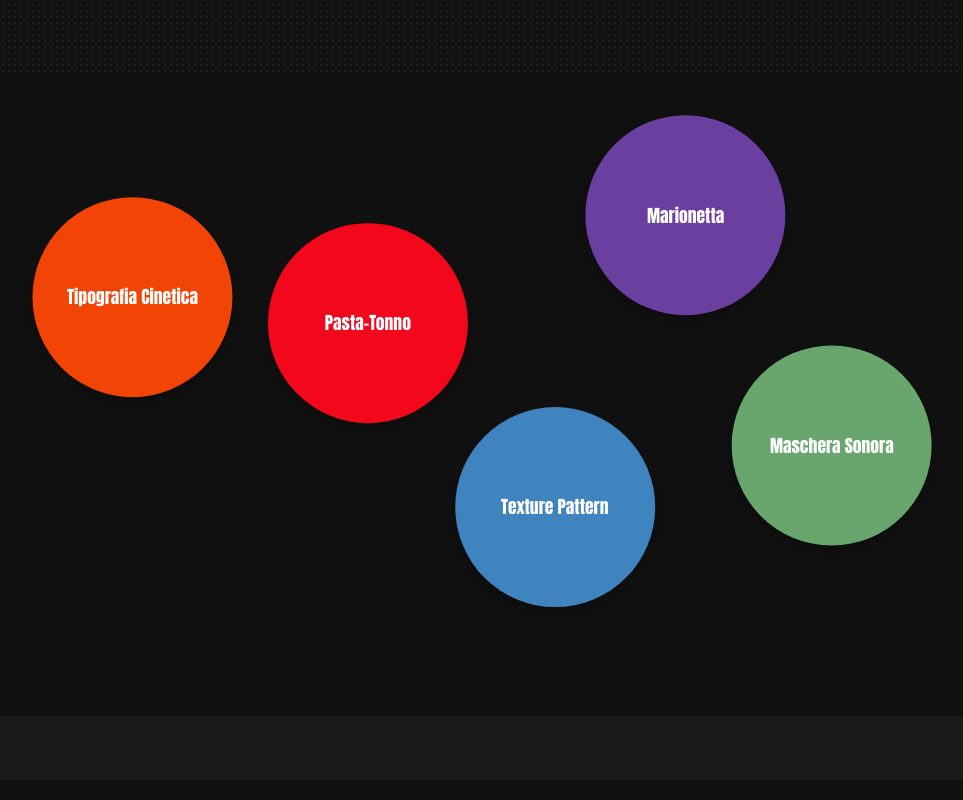
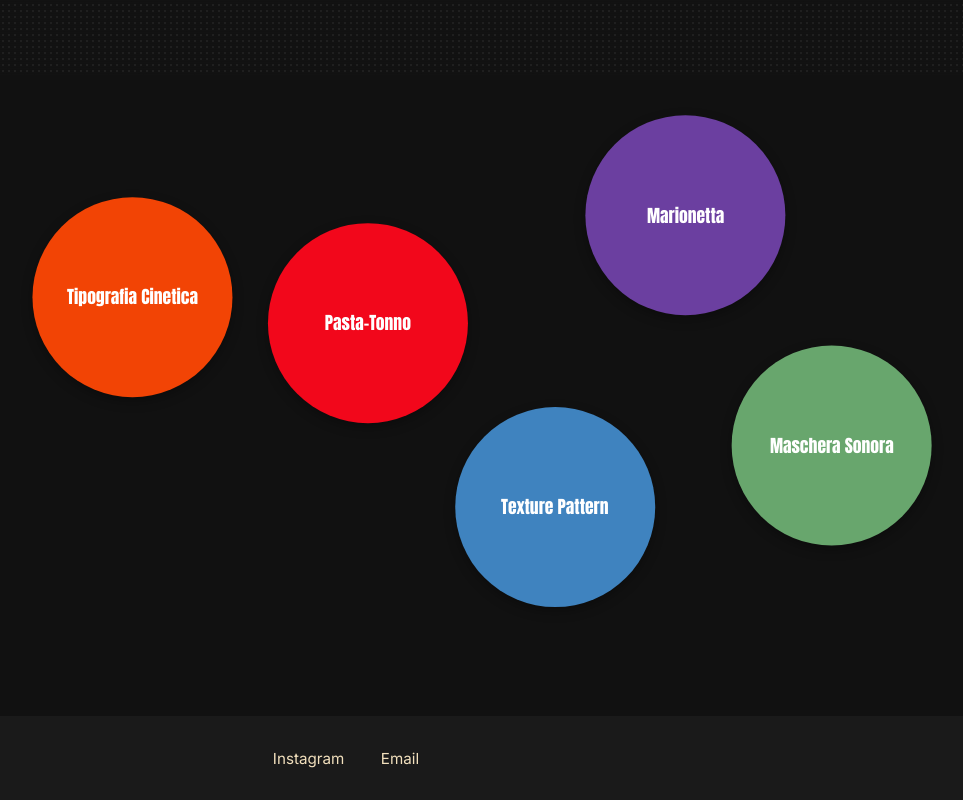
Before and after one commit to mpaolino-design/SitoRettangolo, a plain HTML site: page index.html in a window 1280 px wide. Shown: the part 724-1524 px from the top of the page, without its empty margins (294-1257 px from the left). Drawn offline with Linux system fonts and the light colour scheme; animation ran at ten frames a second.

Commit message:
Add footer with Instagram and Email links

```diff
--- a/index.html
+++ b/index.html
@@ -34,6 +34,8 @@
 
   <footer>
     <div class="container">
+      <a href="https://www.instagram.com/mpaolino_design/" target="_blank">Instagram</a>
+      <a href="mailto:mpaolino.design@gmail.com">Email</a>
     </div>
   </footer>
 
```
